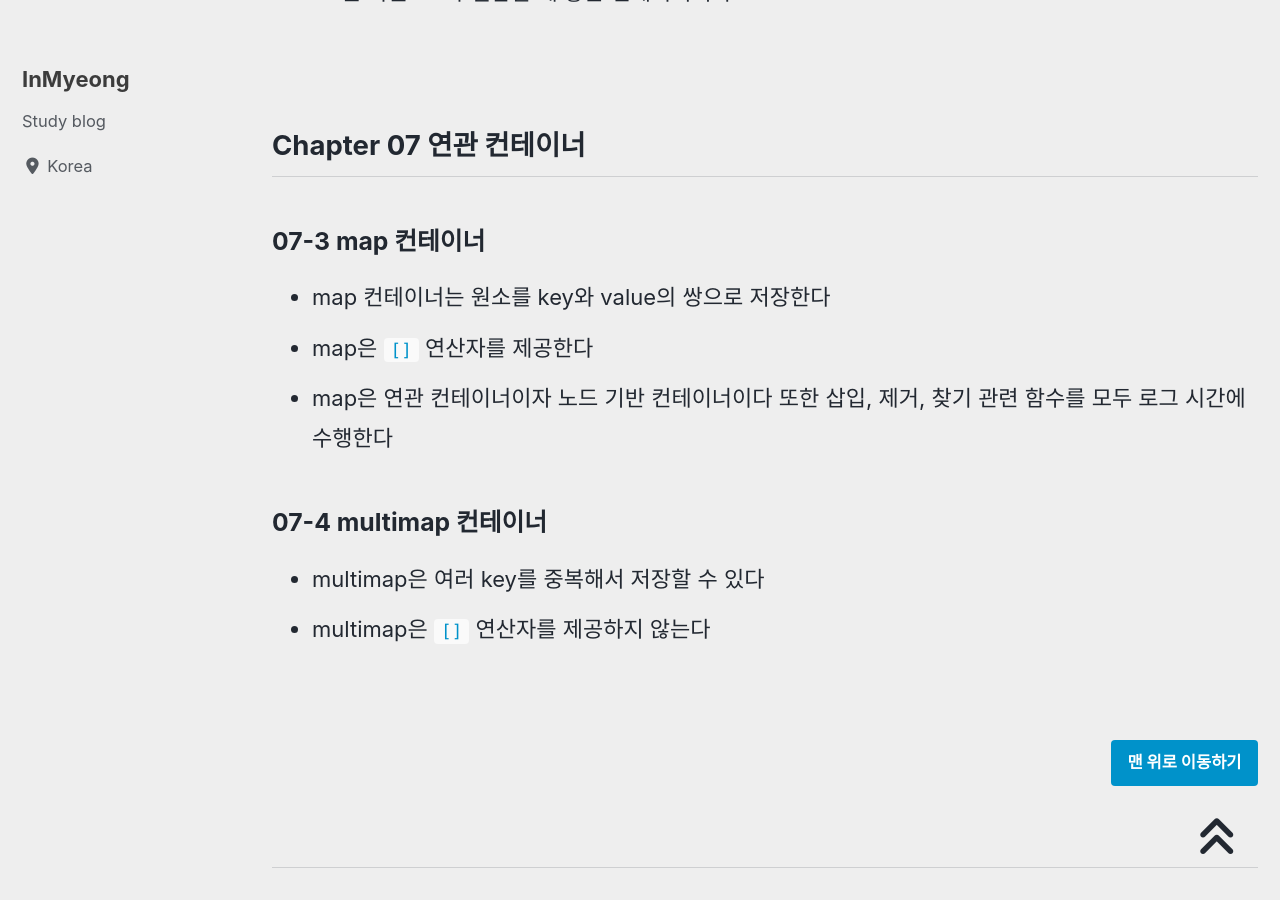
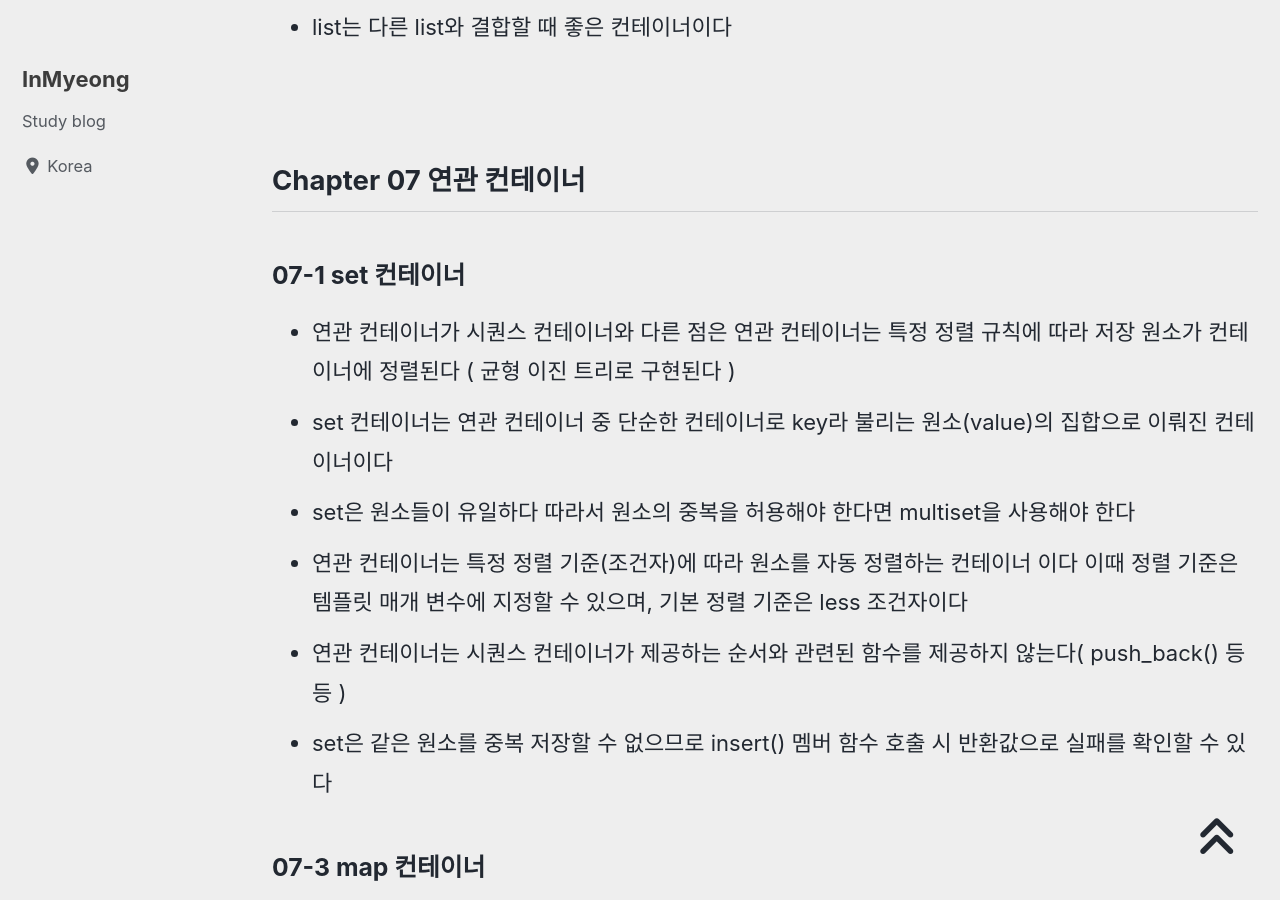
Before and after one commit to devMyeong/devMyeong.github.io, a Jekyll site: the page built from _posts/stl/2021-08-12-cpp-stl.md, in a window 1280 px wide and 900 px high, scrolled down 13298 px. Built offline with Jekyll 4.4.1, drawn with Linux system fonts in a browser that asks for light colours; cached includes are drawn as plain includes; nearby versions of some CDN libraries; some web fonts are replaced; comment, search, counter and statistics services are not loaded.

Commit message:
update stl chapter 07-1

```diff
--- a/_posts/stl/2021-08-12-cpp-stl.md
+++ b/_posts/stl/2021-08-12-cpp-stl.md
@@ -238,6 +238,14 @@ lt.remove_if(Predicate); // 이와 같이 조건자가 참인 모든 원소를
 
 ## Chapter 07 연관 컨테이너
 
+### 07-1 set 컨테이너
+- 연관 컨테이너가 시퀀스 컨테이너와 다른 점은 연관 컨테이너는 특정 정렬 규칙에 따라 저장 원소가 컨테이너에 정렬된다 ( 균형 이진 트리로 구현된다 )
+- set 컨테이너는 연관 컨테이너 중 단순한 컨테이너로 key라 불리는 원소(value)의 집합으로 이뤄진 컨테이너이다
+- set은 원소들이 유일하다 따라서 원소의 중복을 허용해야 한다면 multiset을 사용해야 한다
+- 연관 컨테이너는 특정 정렬 기준(조건자)에 따라 원소를 자동 정렬하는 컨테이너 이다 이때 정렬 기준은 템플릿 매개 변수에 지정할 수 있으며, 기본 정렬 기준은 less 조건자이다
+- 연관 컨테이너는 시퀀스 컨테이너가 제공하는 순서와 관련된 함수를 제공하지 않는다( push_back() 등등 )
+- set은 같은 원소를 중복 저장할 수 없으므로 insert() 멤버 함수 호출 시 반환값으로 실패를 확인할 수 있다
+
 ### 07-3 map 컨테이너
 - map 컨테이너는 원소를 key와 value의 쌍으로 저장한다
 - map은 `[]` 연산자를 제공한다
```
